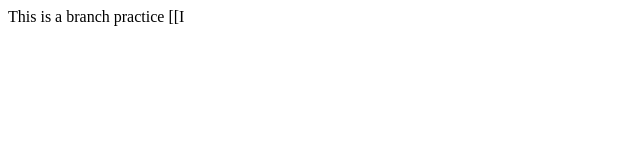
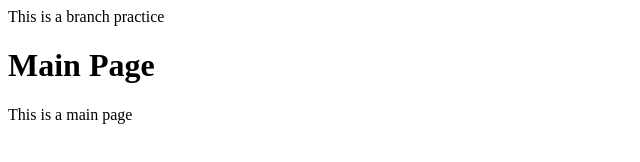
Before and after one commit to hlee686/branch-practice, a plain HTML site: page index.html in a window 1280 px wide. Shown: the whole page, without its empty margins (0-640 px from the left). Drawn offline with Linux system fonts and the light colour scheme.

Commit message:
Body init commit

```diff
--- a/index.html
+++ b/index.html
@@ -1,8 +1,13 @@
 This is a branch practice
 
 <!DOCTYPE html>
-<html>
+<html lang="en-US">
 	<head></head>
-	<title>Main page on branch html-init</title>
-	<body>[[I</body>
+	<title>Main page on branch body-init</title>
+	<body>
+	<main class="main-wrapper">
+	<h1>Main Page</h1>
+	<p>This is a main page</p>
+	</main>
+	</body>
 </html>
```
